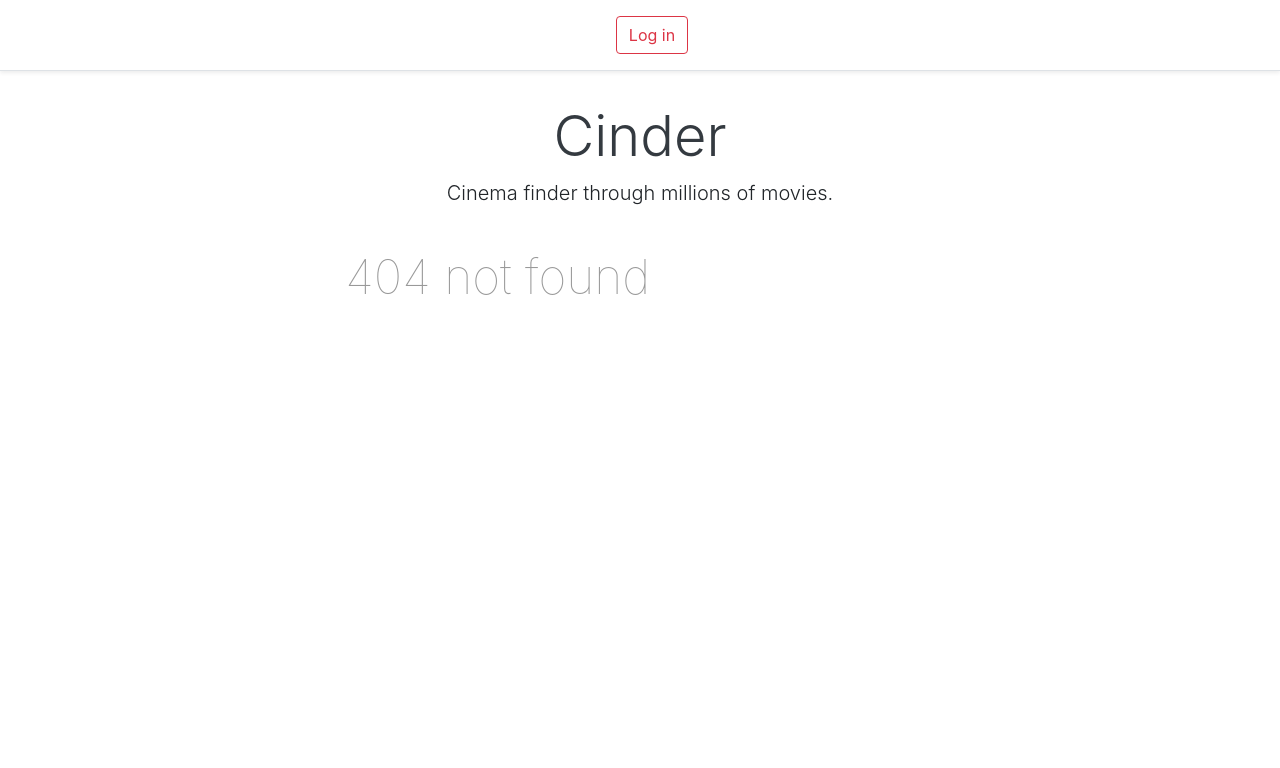
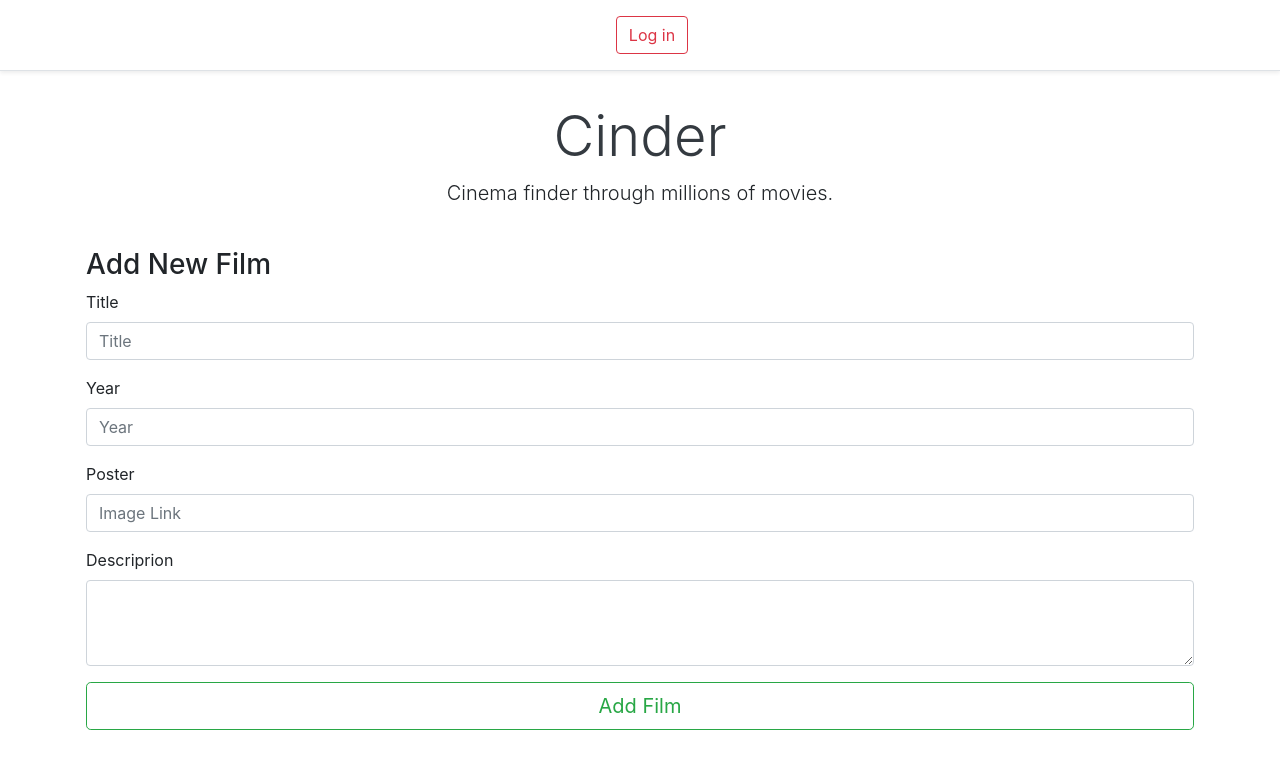
Before and after one commit to zenchenkoyaroslav/movie-review-frontend, a React (Create React App) app: page /add_film in a window 1280 px wide. Before the commit this address had no page. Shown: the top 768 px of the page. Built offline with nearby package versions, Linux system fonts and the light colour scheme.

Commit message:
Add film

```diff
--- a/src/App.js
+++ b/src/App.js
@@ -3,6 +3,7 @@ import Navbar from './components/navbar'
 import Content from './components/content'
 import NotFound from './components/notfound'
 import Login from './components/login'
+import AddFilm from './components/add-film'
 import FilmFull from './components/film-full'
 import { BrowserRouter, Route, Switch} from "react-router-dom";
 import AddReview from './components/add-review';
@@ -20,6 +21,7 @@ function App() {
                 <Route exact path="/login" component={Login} />
                 <Route exact path="/top" component={Content} />
                 <Route exact path="/all" component={Content} />
+                <Route exact path="/add_film" component={AddFilm} />
                 <Route exact path="/films/:filmId" render={({match}) => <FilmFull filmId={match.params.filmId}/>} />
                 <Route exact path="/review/:filmId" render={({match}) => <AddReview filmId={match.params.filmId}/>} />
                 <Route component={NotFound} />
--- /dev/null
+++ b/src/components/add-film.jsx
@@ -0,0 +1,75 @@
+import React, {useState} from 'react';
+import API from '../API'
+import Alert from './alert'
+import { withRouter, Redirect } from 'react-router-dom';
+
+const AddFilm = ({history}) => {
+    const [title, setTitle] = useState("Title")
+    const [description, setDescriprion] = useState("Descriprion")
+    const [year, setYear] = useState(2020)
+    const [poster, setPoster] = useState("")
+    const [error, setError] = useState('')
+
+    const descriptionChange = (e) => {
+        setDescriprion(e.target.value)
+        setError('')
+    }
+
+    const posterChange = (e) => {
+        setPoster(e.target.value)
+        setError('')
+    }
+
+    const yearChange = (e) => {
+        let year = Number(e.target.value)
+        setYear(year);
+        setError('')
+    }
+
+    const titleChange = (e) => {
+      setTitle(e.target.value);
+      setError('')
+    }
+
+    const onSubmit = (e) => {
+      e.preventDefault();
+      const data = {
+        title : title,
+        year : year,
+        poster : poster,
+        description : description,
+        country : "USA"
+      }
+      API.post("/films", data).then( data => history.push(`/films`)).catch(e => setError(e))
+    }
+
+    return (
+        <div class="col-12">
+        <h3>Add New Film</h3>
+        <Alert error={error}/>
+        <form>
+          <div className="form-group">
+            <label for="filmTitleInput">Title</label>
+              <input type="text" className="form-control" id="filmTitleInput" placeholder="Title" onChange={titleChange}></input>
+          </div>
+          <div className="form-group">
+            <label for="filmYearInput">Year</label>
+              <input type="text" className="form-control" id="filmYearInput" placeholder="Year" onChange={yearChange}></input>
+          </div>
+          <div className="form-group">
+            <label for="filmPosterInput">Poster</label>
+              <input type="text" className="form-control" id="filmPosterInput" placeholder="Image Link" onChange={posterChange}></input>
+          </div>
+          <div className="form-group">
+            <label for="filmDescriptionInput">Descriprion</label>
+              <textarea className="form-control" id="filmDescriptionInput" rows="3" onChange={descriptionChange}></textarea>
+          </div>
+          <div>
+              <button type="button" className="btn btn-lg mb-4 btn-block btn-outline-success" onClick={onSubmit}>Add Film</button>
+          </div>
+        </form>
+      </div>
+    )
+}
+
+export default withRouter(AddFilm)
--- a/src/components/alert.jsx
+++ b/src/components/alert.jsx
@@ -5,7 +5,8 @@ const Alert = ({error}) => {
     let errorMessage;
 
     if (error.response) {
-        errorMessage = error.response.data.message;
+        console.error("Internal error", error.response)
+       errorMessage = error.response.data
     } else if (error.request) {
         errorMessage = error.request;
     } else {
--- a/src/components/content.jsx
+++ b/src/components/content.jsx
@@ -1,7 +1,6 @@
 import React, { Component } from 'react';
 import ContentFilmCard from './content-film-card';
 import api from '../API.js';
-import { Link } from 'react-router-dom';
 
 export default class Content extends Component {
 
@@ -13,7 +12,7 @@ export default class Content extends Component {
       currentPage: 0,
       offset: 0,
       sort: "year",
-      desc: true
+      desc: false
     };
   }
 
@@ -32,7 +31,7 @@ export default class Content extends Component {
   paginationComp = () => {
     let pagesNumbers = []
     for (let i = 1; i <= this.state.totalPages; i++) {
-        pagesNumbers.push(<li className="page-item"><button type="button" value={i} onClick={this.onPageChange} class="btn btn-outline-info">{i}</button></li>);
+        pagesNumbers.push(<li className="page-item"><button type="button" value={i} onClick={this.onPageChange} className="btn btn-outline-info">{i}</button></li>);
     }
     return (
       <ul className="pagination justify-content-center">
@@ -44,8 +43,8 @@ export default class Content extends Component {
   sortingComp = () => {
     return (
       <p>
-        <button type="button" value="title" onClick={this.onSortChange} class="btn btn-outline-info">Title</button>
-        <button type="button" value="year" onClick={this.onSortChange} class="btn btn-outline-info">Year</button>
+        <button type="button" value="title" onClick={this.onSortChange} className="btn btn-outline-info">Title</button>
+        <button type="button" value="year" onClick={this.onSortChange} className="btn btn-outline-info">Year</button>
       </p>
     );
   }
@@ -62,8 +61,12 @@ export default class Content extends Component {
     this.readFilms()
   }
 
+  /*onDescChange = (e) => {
+    this.setState({desc: !this.state.desc})
+    this.readFilms()
+  }*/
+
   readFilms() {
-    this.setState({desc: !this.state.desc})
     api.get(this.getRequest()).then(data => {
       this.setState({
       films: data.data.content,
@@ -88,8 +91,8 @@ export default class Content extends Component {
     return (
       <>
         <div className="col-md-12 col-lg-12">
-          <div class="col px-md-5" className="w-100 text-center">
-            <div class="p-3 border bg-light">
+          <div className="col px-md-5">
+            <div className="w-100 text-center">
               {this.sortingComp()}
             </div>
           </div>
--- a/src/components/navbar.jsx
+++ b/src/components/navbar.jsx
@@ -47,21 +47,27 @@ export default class Navbar extends Component {
             this.setState({isLogged:false});
             localStorage.removeItem('token');
         }).catch(this.setState({isLogged:true}));
-      }
+    }
 
     TopNav = () => {
-        let button;
+        let loginButton;
+        let addFilmButton;
         if (this.state.isLogged) {
-            button = <a className="btn btn-outline-danger ml-4" onClick={this.onLogout}>Logout</a>;
+            loginButton = <a className="btn btn-outline-danger ml-4" href="/" onClick={this.onLogout}>Logout</a>;
+            if(this.state.username === "Admin"){
+                addFilmButton = <a className="btn btn-outline-danger ml-4" href="/add_film">Add Film</a>;
+            }
         } else {
-            button = <a className="btn btn-outline-danger ml-4" href="/login">Log in</a>;
+            loginButton = <a className="btn btn-outline-danger ml-4" href="/login">Log in</a>;
         }
 
-        return (<div className="d-flex flex-column flex-md-row align-items-center justify-content-center p-3 px-md-4 mb-3 bg-white border-bottom shadow-sm">
-            <nav className="my-2 my-md-0">
-            </nav>
-            {button}
-        </div>);
+        return (
+            <div className="d-flex flex-column flex-md-row align-items-center justify-content-center p-3 px-md-4 mb-3 bg-white border-bottom shadow-sm">
+                <nav className="my-2 my-md-0"></nav>
+                {loginButton}
+                {addFilmButton}
+            </div>
+        );
     }
 
     Header = ({ title, taglines }) =>
```
